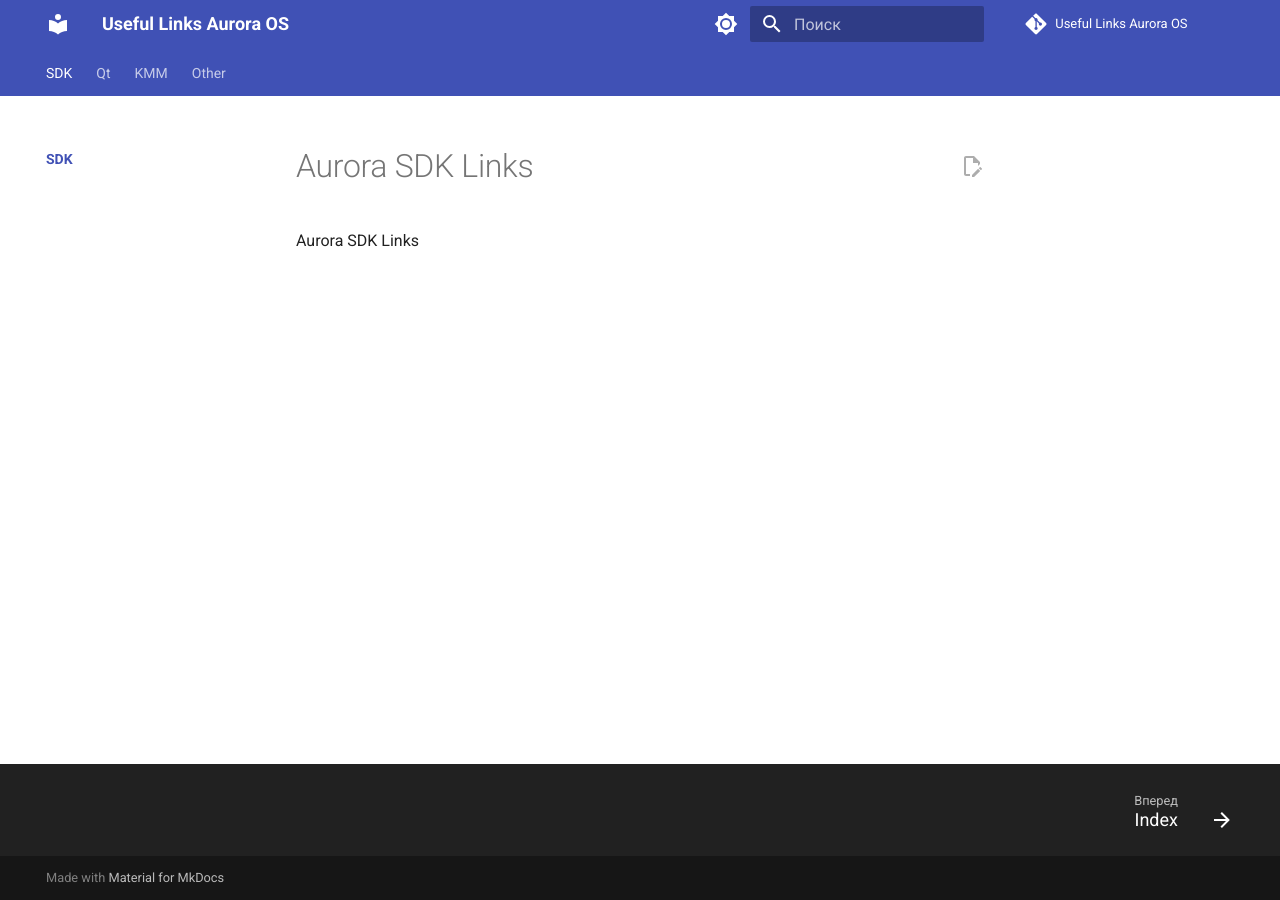
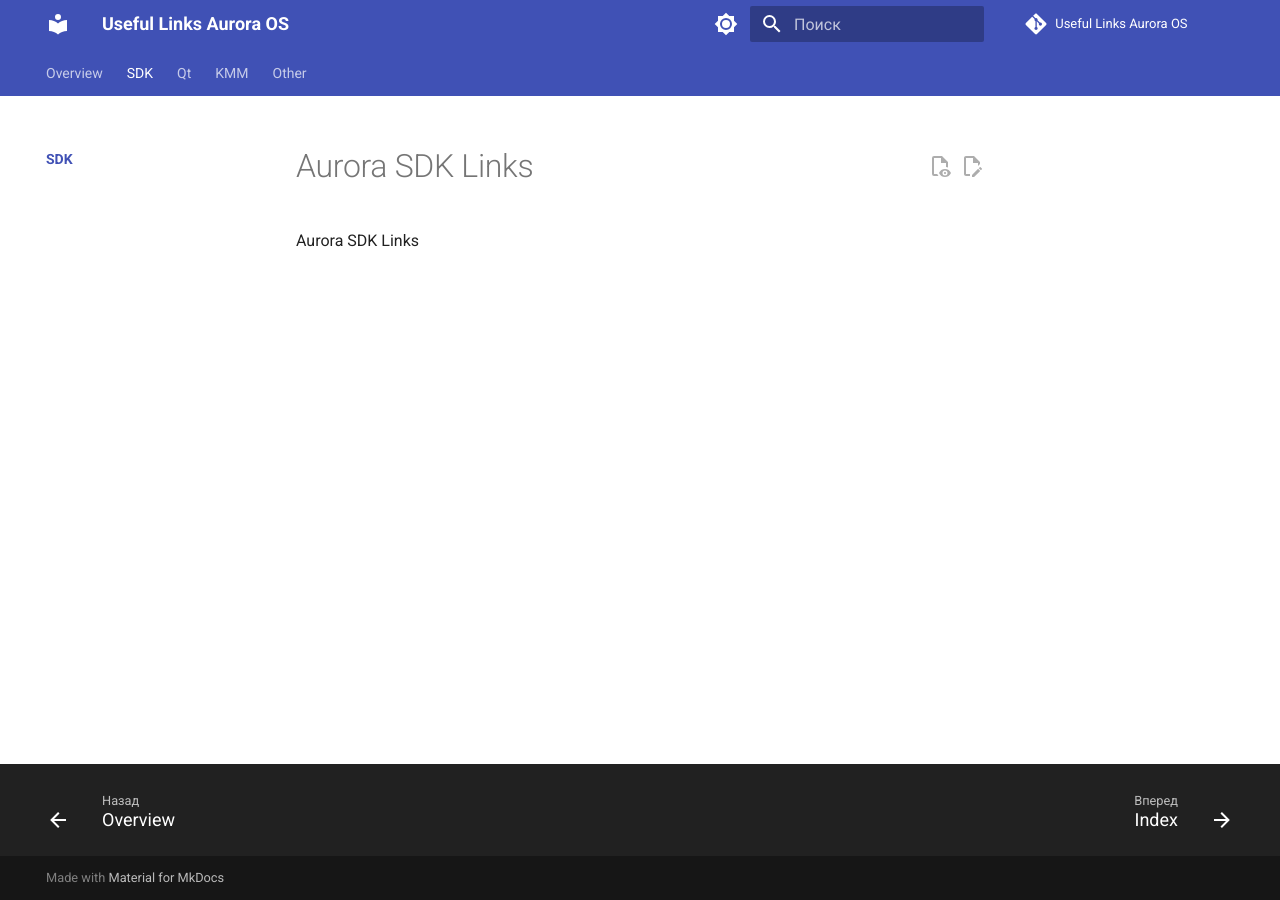
Before and after one commit to keygenqt/awesome-aurora, an MkDocs documentation site: the page built from docs/sdk/index.md, in a window 1280 px wide. Built offline with MkDocs 1.6.1 and Material for MkDocs 9.7.7, drawn with Linux system fonts in a browser that asks for light colours; comment, search, counter and statistics services are not loaded.

Commit message:
Update docs

```diff
--- a/mkdocs.yml
+++ b/mkdocs.yml
@@ -6,6 +6,7 @@ repo_url: 'https://github.com/keygenqt/av-useful-links'
 
 # Navigation
 nav:
+  - 'Overview': index.md
   - 'SDK':
       - 'Index': sdk/index.md
   - 'Qt':
@@ -21,6 +22,7 @@ theme:
   language: 'ru'
   features:
     - content.action.edit
+    - content.action.view
     - content.code.annotate
     - content.code.copy
     - content.tooltips
```
Also changed, not shown: docs/index.md (added, +4 -0 lines).
